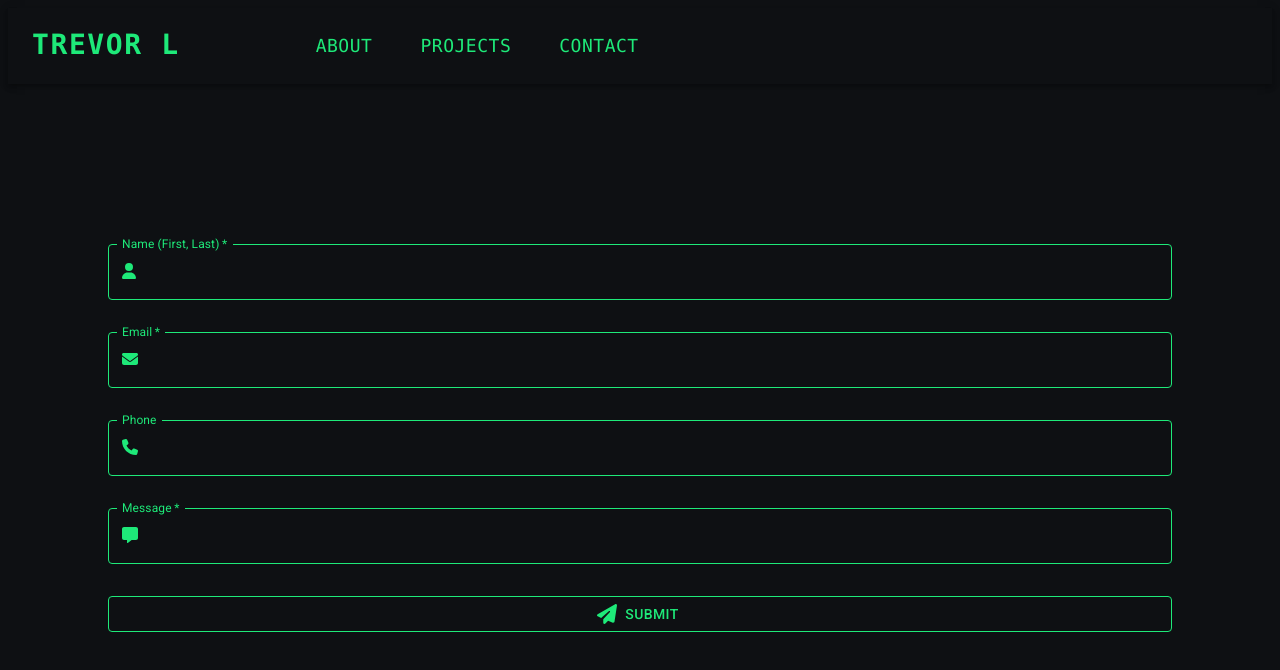
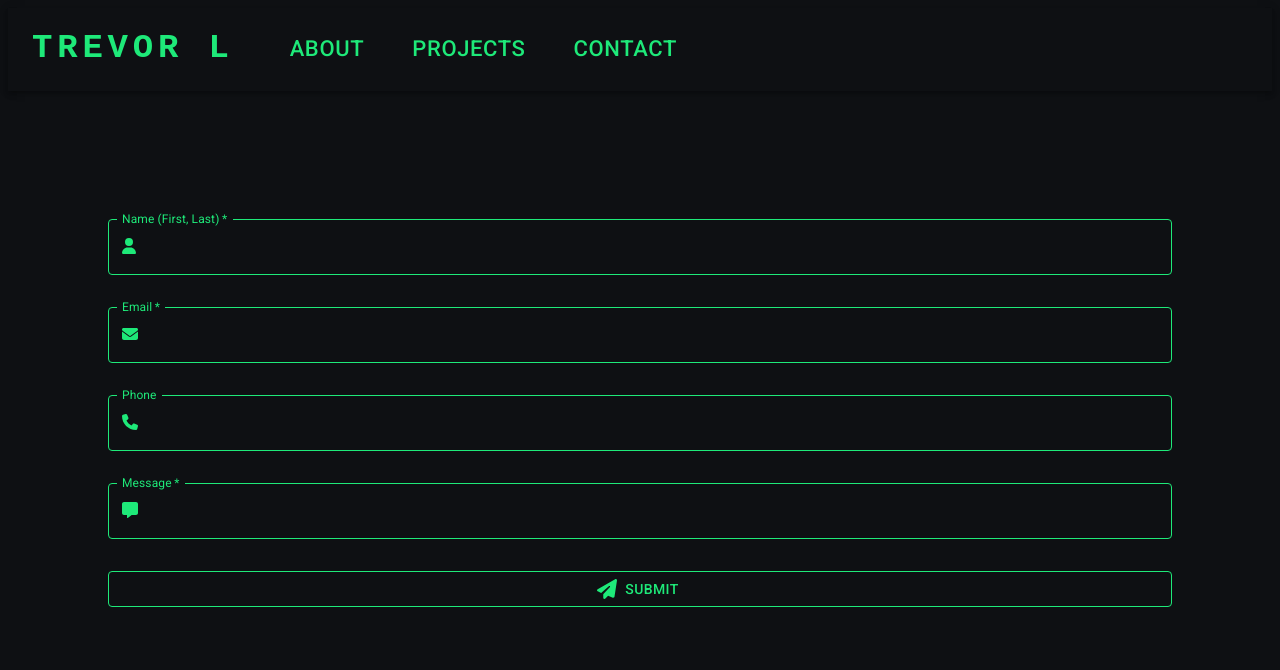
Before and after one commit to trevor-lowder/portfolio, a React (Create React App) app in the folder portfolio/: page /contact in a window 1280 px wide. Shown: the top 670 px of the page. Built offline with nearby package versions, Linux system fonts and the light colour scheme.

Commit message:
update image and menu

```diff
--- a/portfolio/src/App.js
+++ b/portfolio/src/App.js
@@ -3,10 +3,12 @@ import Home from "./components/Home/Home.jsx";
 import About from "./components/About/About.jsx";
 import Projects from "./components/Projects/Projects.jsx";
 import Contact from "./components/Contact/Contact.jsx";
+import NavBar from "./components/Navbar/NavBar.jsx";
 
 function App() {
   return (
     <BrowserRouter>
+      <NavBar />
       <Routes>
         <Route path="/" element={<Home />} />
         <Route path="/about" element={<About />} />
--- a/portfolio/src/components/About/About.jsx
+++ b/portfolio/src/components/About/About.jsx
@@ -1,5 +1,4 @@
 import React from "react";
-import NavBar from "../Navbar/NavBar";
 import "./About.css";
 import { Box } from "@mui/material";
 
@@ -17,7 +16,6 @@ const story = {
 const About = () => {
   return (
     <>
-      <NavBar />
       <Box className="crawl-container">
         <div className="crawl-text">
           {Object.entries(story).map(([title, text]) => (
--- a/portfolio/src/components/Contact/Contact.jsx
+++ b/portfolio/src/components/Contact/Contact.jsx
@@ -1,15 +1,11 @@
 import React from "react";
 import ContactForm from "./ContactForm";
-import NavBar from "../Navbar/NavBar";
 import { Box } from "@mui/material";
 
 const Contact = () => {
   return (
     <>
-      <div>
-        <NavBar />
-      </div>
-      <Box sx={{ display: "flex", justifyContent: "center", mt:18}}>
+      <Box sx={{ display: "flex", justifyContent: "center", mt: 14 }}>
         <ContactForm />
       </Box>
     </>
--- a/portfolio/src/components/Home/Home.jsx
+++ b/portfolio/src/components/Home/Home.jsx
@@ -1,6 +1,5 @@
 import { Box, Button } from "@mui/material";
 import React from "react";
-import NavBar from "../Navbar/NavBar";
 import axios from "axios";
 import { useState, useEffect } from "react";
 
@@ -18,9 +17,6 @@ const Home = () => {
   });
   return (
     <>
-      <div>
-        <NavBar />
-      </div>
       <Box
         sx={{
           display: "flex",
@@ -28,19 +24,19 @@ const Home = () => {
           justifyContent: "center",
           alignItems: "center",
           textAlign: "center",
-          mt: 16,
+          mt: 12,
           mx: 10,
         }}
       >
         <img
           src={avatarUrl}
-          style={{ height: "360px", width: "360px" }}
-          alt=""
+          style={{ height: "250px", width: "250px", borderRadius:"50%" }}
+          alt="profile-img"
         />
         <p>{bio}</p>
         <Button
           href={resume}
-          sx={{ fontSize: "22px", "&:hover": { transform: "scale(1.25)" } }}
+          sx={{ fontSize: "20px", "&:hover": { transform: "scale(1.25)" } }}
         >
           Download Resume
         </Button>
--- a/portfolio/src/components/Navbar/NavBar.jsx
+++ b/portfolio/src/components/Navbar/NavBar.jsx
@@ -1,52 +1,129 @@
 import * as React from "react";
-import { NavLink } from "react-router-dom";
 import AppBar from "@mui/material/AppBar";
 import Box from "@mui/material/Box";
 import Toolbar from "@mui/material/Toolbar";
+import IconButton from "@mui/material/IconButton";
 import Typography from "@mui/material/Typography";
+import Menu from "@mui/material/Menu";
+import MenuIcon from "@mui/icons-material/Menu";
 import Container from "@mui/material/Container";
 import Button from "@mui/material/Button";
+import MenuItem from "@mui/material/MenuItem";
 
 const pages = ["About", "Projects", "Contact"];
 
 function ResponsiveAppBar() {
+  const [anchorElNav, setAnchorElNav] = React.useState(null);
+
+  const handleOpenNavMenu = (event) => {
+    setAnchorElNav(event.currentTarget);
+  };
+
+  const handleCloseNavMenu = () => {
+    setAnchorElNav(null);
+  };
+
   return (
-    <AppBar position="static" sx={{ backgroundColor: "#0e1013" }}>
+    <AppBar position="static" color="transparent">
       <Container maxWidth="xl">
         <Toolbar disableGutters>
           <Typography
-            variant="h6"
+            variant="h4"
             noWrap
-            component={NavLink}
-            to="/"
+            component="a"
+            href="/"
             sx={{
-              mr: 14,
+              mr: 4,
               display: { xs: "none", md: "flex" },
-              fontFamily: "Consolas",
+              fontFamily: "monospace",
               fontWeight: 700,
-              fontSize: "28px",
-              letterSpacing: ".1rem",
-              color: "rgb(30, 233, 121)",
+              letterSpacing: ".3rem",
+              color: "rgb(30, 233, 121);",
               textDecoration: "none",
             }}
           >
             TREVOR L
           </Typography>
-          <Box sx={{ flexGrow: 1, display: "flex" }}>
+          <Box sx={{ flexGrow: 1, display: { xs: "flex", md: "none" } }}>
+            <IconButton
+              size="large"
+              aria-label="account of current user"
+              aria-controls="menu-appbar"
+              aria-haspopup="true"
+              onClick={handleOpenNavMenu}
+              sx={{ color: "rgb(30,233,121)" }}
+            >
+              <MenuIcon />
+            </IconButton>
+            <Menu
+              id="menu-appbar"
+              anchorEl={anchorElNav}
+              anchorOrigin={{
+                vertical: "bottom",
+                horizontal: "left",
+              }}
+              keepMounted
+              transformOrigin={{
+                vertical: "top",
+                horizontal: "left",
+              }}
+              open={Boolean(anchorElNav)}
+              onClose={handleCloseNavMenu}
+              PaperProps={{
+                sx: {
+                  backgroundColor: "black",
+                },
+              }}
+              sx={{
+                display: { xs: "block", md: "none" },
+              }}
+
+            >
+              {pages.map((page) => (
+                <MenuItem key={page}>
+                  <Typography
+                    textAlign="center"
+                    component="a"
+                    href={`/${page}`}
+                    sx={{ textDecoration: "none",color: "rgb(30, 233, 121);" }}
+                  >
+                    {page}
+                  </Typography>
+                </MenuItem>
+              ))}
+            </Menu>
+          </Box>
+          <Typography
+            variant="h4"
+            noWrap
+            component="a"
+            href="/"
+            sx={{
+              mr: 2,
+              display: { xs: "flex", md: "none" },
+              flexGrow: 1,
+              fontFamily: "monospace",
+              fontWeight: 700,
+              letterSpacing: ".3rem",
+              color: "rgb(30, 233, 121);",
+              textDecoration: "none",
+            }}
+          >
+            TREVOR L
+          </Typography>
+          <Box sx={{ flexGrow: 1, display: { xs: "none", md: "flex" } }}>
             {pages.map((page) => (
               <Button
+                href={`/${page}`}
                 key={page}
-                component={NavLink}
-                to={`/${page}`}
-                exact="true"
+                onClick={handleCloseNavMenu}
                 sx={{
                   my: 2,
                   mx: 2,
-                  fontSize: "large",
-                  fontFamily: "Consolas",
-                  color: "rgb(30, 233, 121)",
+                  color: "rgb(30, 233, 121);",
                   display: "block",
-                  "&:hover": { transform: "scale(1.5)" },
+                  "&:hover": { transform: "scale(1.25)" },
+                  fontSize: "22px",
                 }}
               >
                 {page}
--- a/portfolio/src/components/Projects/Projects.jsx
+++ b/portfolio/src/components/Projects/Projects.jsx
@@ -1,14 +1,10 @@
 import React from "react";
 import ProjectList from "./ProjectList";
-import NavBar from "../Navbar/NavBar";
 import { Box } from "@mui/material";
 
 const Projects = () => {
   return (
     <>
-      <div>
-        <NavBar />
-      </div>
       <Box sx={{ display: "flex", justifyContent: "center" }}>
         <ProjectList />
       </Box>
--- a/portfolio/src/index.css
+++ b/portfolio/src/index.css
@@ -18,27 +18,3 @@ code {
 .App {
   text-align: center;
 }
-
-.App-logo {
-  height: 40vmin;
-  pointer-events: none;
-}
-
-@media (prefers-reduced-motion: no-preference) {
-  .App-logo {
-    animation: App-logo-spin infinite 20s linear;
-  }
-}
-
-.App-link {
-  color: #61dafb;
-}
-
-@keyframes App-logo-spin {
-  from {
-    transform: rotate(0deg);
-  }
-  to {
-    transform: rotate(360deg);
-  }
-}
```
